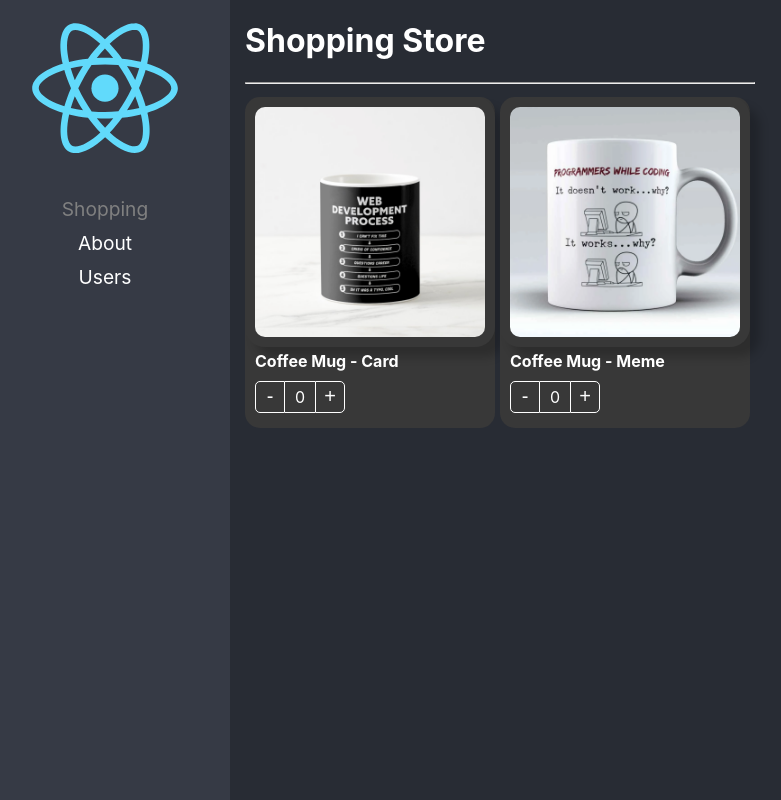
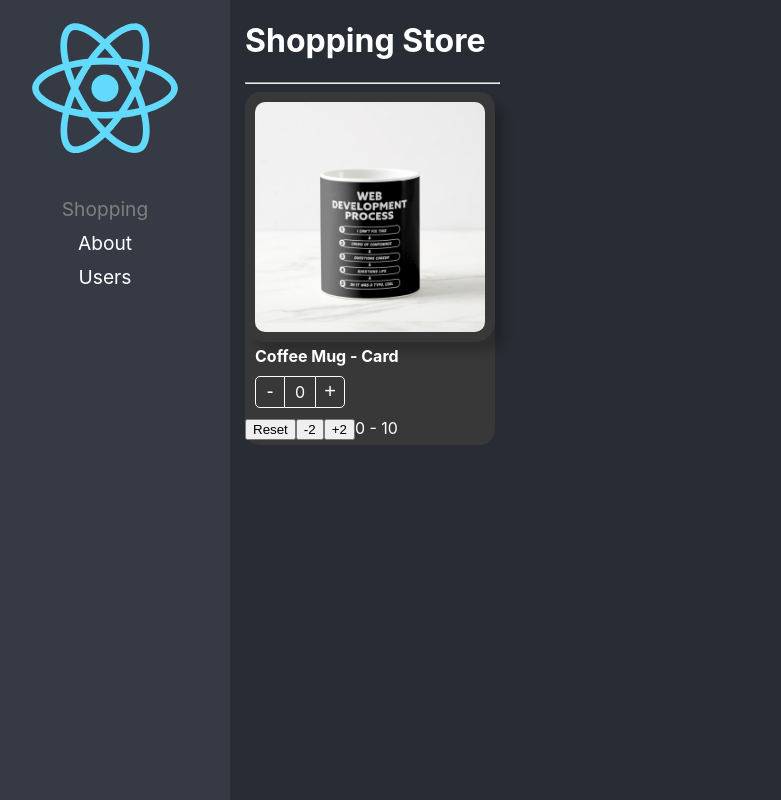
Before and after one commit to ipproyectosysoluciones/React, a React (Create React App) app: page / in a window 1280 px wide. Shown: the whole page, without its empty margins (20-801 px from the left). Built offline with nearby package versions, Linux system fonts and the light colour scheme.

Commit message:
End of initializer pattern

```diff
--- a/src/02-component-patterns/components/ProductButtons.tsx
+++ b/src/02-component-patterns/components/ProductButtons.tsx
@@ -1,4 +1,4 @@
-import { CSSProperties, useContext } from "react";
+import { CSSProperties, useCallback, useContext } from "react";
 import { ProductContext } from "./ProductCard";
 
 import styles from "../styles/styles.module.css";
@@ -9,20 +9,32 @@
 }
 
 export const ProductButtons = ( { className, style }: Props ) => {
-  const { increaseBy, counter } = useContext(ProductContext);
+
+  const { increaseBy, counter, maxCount } = useContext( ProductContext );
+
+  const isMaxReached = useCallback(
+    () => !!maxCount && counter === maxCount,
+    [ counter, maxCount ],
+  );
 
   return (
     <div
       className={`${ styles.buttonsContainer } ${ className }`}
-      style={ style }
+      style={style}
     >
-      <button className={styles.buttonMinus} onClick={() => increaseBy(-1)}>
+      <button
+        className={ styles.buttonMinus }
+        onClick={() => increaseBy( -1 )}
+      >
         -
       </button>
 
-      <div className={ styles.countLabel }> {counter} </div>
+      <div className={styles.countLabel}> {counter} </div>
 
-      <button className={ styles.buttonAdd } onClick={() => increaseBy(+1)}>
+      <button
+        className={`${ styles.buttonAdd } ${ isMaxReached() && styles.disabled }`}
+        onClick={() => increaseBy(+1)}
+      >
         +
       </button>
     </div>
--- a/src/02-component-patterns/components/ProductCard.tsx
+++ b/src/02-component-patterns/components/ProductCard.tsx
@@ -1,7 +1,7 @@
-import { createContext, CSSProperties, ReactElement } from 'react';
+import { createContext, CSSProperties } from 'react';
 
 import useProduct from '../hooks/useProduct';
-import { onChangeArgs, Product, ProductContextProps } from '../interfaces/interfaces';
+import { InitialValues, onChangeArgs, Product, ProductCardHandlers, ProductContextProps } from '../interfaces/interfaces';
 
 import styles from '../styles/styles.module.css';
 
@@ -10,36 +10,43 @@
 
 export interface Props {
   product: Product;
-  children?: ReactElement | ReactElement[];
+  // children?: ReactElement | ReactElement[];
+  children: ( args: ProductCardHandlers ) => JSX.Element;
   className?: string;
   style?: CSSProperties;
   onChange?: ( args: onChangeArgs ) => void;
   value?: number;
+  initialValues?: InitialValues;
 }
 
-export const ProductCard = ( { children, product, className, style, onChange, value }: Props ) => {
+export const ProductCard = ( { children, product, className, style, onChange, value, initialValues }: Props ) => {
 
-  const { counter, increaseBy } = useProduct({ onChange, product, value });
+  const { counter, increaseBy, maxCount, isMaxCountReached, reset } = useProduct( { onChange, product, value, initialValues } );
 
   return (
     <Provider
       value={{
-        product,
         counter,
         increaseBy,
+        maxCount,
+        product,
       }}
     >
       <div
         className={`${ styles.productCard } ${ className }`}
         style={ style }
       >
-        {children}
+        {
+          children({
+            count: counter,
+            isMaxCountReached,
+            maxCount: initialValues?.maxCount,
+            product,
 
-        {/* <ProductImage img={ product.img } />
-
-        <ProductTitle title={ product.title } />
-
-        <ProductButtons increaseBy={ increaseBy } counter={ counter } /> */}
+            increaseBy,
+            reset,
+          })
+        }
       </div>
     </Provider>
   );
--- a/src/02-component-patterns/hooks/useProduct.ts
+++ b/src/02-component-patterns/hooks/useProduct.ts
@@ -1,30 +1,51 @@
-import { useEffect, useState } from "react";
-import { onChangeArgs, Product } from "../interfaces/interfaces";
+import { useEffect, useRef, useState } from "react";
+import { InitialValues, onChangeArgs, Product } from "../interfaces/interfaces";
 
 interface useProductArgs {
   product: Product;
   onChange?: ( arg: onChangeArgs ) => void;
   value?: number;
+  initialValues?: InitialValues;
 }
 
-const useProduct = ( { onChange, product, value = 0 }: useProductArgs ) => {
+const useProduct = ( { onChange, product, value = 0, initialValues }: useProductArgs ) => {
 
-  const [ counter, setCounter ] = useState( value );
+  const [ counter, setCounter ] = useState<number>( initialValues?.count || value );
+  const isMounted = useRef( false );
 
   const increaseBy = ( value: number ) => {
 
-    const newValue = Math.max( counter + value, 0 );
+    let newValue = Math.max( counter + value, 0 );
+    if ( initialValues?.maxCount ) {
+      newValue = Math.min( newValue, initialValues.maxCount )
+    }
+
     setCounter( newValue );
+    onChange && onChange( { count: newValue, product } );
+  };
 
-    onChange && onChange({ count: newValue, product });
-  }
+  const reset = () => {
+    setCounter( initialValues?.count || value );
+  };
 
-  useEffect(() => {
+  useEffect( () => {
+    if ( !isMounted.current ) return;
     setCounter( value );
-  }, [ value ])
+  }, [ value ] );
+
+  useEffect( () => {
+    isMounted.current = true;
+  }, [] );
 
 
-  return { counter, increaseBy };
+  return {
+    counter,
+    isMaxCountReached: !!initialValues?.count && initialValues.maxCount === counter,
+    maxCount: initialValues?.maxCount,
+
+    increaseBy,
+    reset,
+  };
 }
 
 export default useProduct;
--- a/src/02-component-patterns/pages/ShoppingPage.tsx
+++ b/src/02-component-patterns/pages/ShoppingPage.tsx
@@ -1,78 +1,49 @@
 import { ProductCard, ProductImage, ProductTitle, ProductButtons } from '../components';
 import { products } from '../data/products';
-import { useShoppingCart } from '../hooks/useShoppingCart';
 
 import '../styles/custom-styles.css';
 
+const product = products[ 0 ];
+
 export const ShoppingPage = () => {
 
-  const { shoppingCart, onProductCountChange } = useShoppingCart();
 
   return (
     <div>
       <h1>Shopping Store</h1>
       <hr />
 
-      <div
-        style={{
-          display: "flex",
-          flexDirection: "row",
-          flexWrap: "wrap",
-        }}
-      >
-        {products.map((product) => (
       <ProductCard
         key={ product.id }
         product={ product }
         className="bg-dark text-white"
-            onChange={onProductCountChange}
-            value={ shoppingCart[ product.id ]?.count || 0 }
+        initialValues={{
+          count: 4,
+          maxCount: 10,
+        }}
       >
+        {
+          ({ reset, count, isMaxCountReached, maxCount, increaseBy }) => (
+            <>
               <ProductImage
                 className="custom-image"
                 style={{ boxShadow: "10px 10px 10px rgba(0,0,0,0.2)" }}
               />
               <ProductTitle className="text-bold" />
               <ProductButtons className="custom-buttons" />
-          </ProductCard>
-        ))}
-      </div>
 
-      <div className="shopping-cart">
-
+              <button onClick={ reset }>Reset</button>
+              <button onClick={ () => increaseBy( -2 ) }> -2 </button>
               {
-          Object.entries( shoppingCart ).map( ([ key, product ]) => (
-
-            <ProductCard
-              key={ key }
-              product={ product }
-              className="bg-dark text-white"
-              style={{ width: "100px" }}
-              onChange={ onProductCountChange }
-              value={ product.count }
-            >
-              <ProductImage
-                className="custom-image"
-                style={{ boxShadow: "10px 10px 10px rgba(0,0,0,0.2)" }}
-              />
-              <ProductButtons
-                className="custom-buttons"
-                style={{
-                  display: 'flex',
-                  justifyContent: 'center',
-                }}
-              />
-            </ProductCard>
-          ))
+                ( !isMaxCountReached && <button onClick={ () => increaseBy( +2 ) }> +2 </button> )
               }
 
-      </div>
+              <span>{count} - { maxCount }</span>
+            </>
+          )
+        }
+      </ProductCard>
 
-      {/* <div>
-        <code>
-          { JSON.stringify( shoppingCart, null, 5 ) }
-        </code>
-      </div> */}
     </div>
   );
 }
--- a/src/02-component-patterns/styles/styles.module.css
+++ b/src/02-component-patterns/styles/styles.module.css
@@ -60,3 +60,9 @@
 .buttonAdd:hover {
     background-color: rgba(0, 0, 0, 0.1);
 }
+
+.disabled {
+    border-color: gray !important;
+    border-left: 1px solid white !important;
+    color: gray !important;
+}
```
Also changed, not shown: src/02-component-patterns/interfaces/interfaces.ts (+17 -1 lines). Lines whose indentation alone changed are shown as unchanged.
